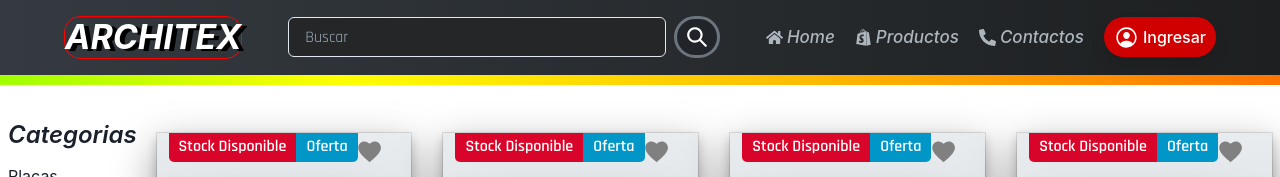
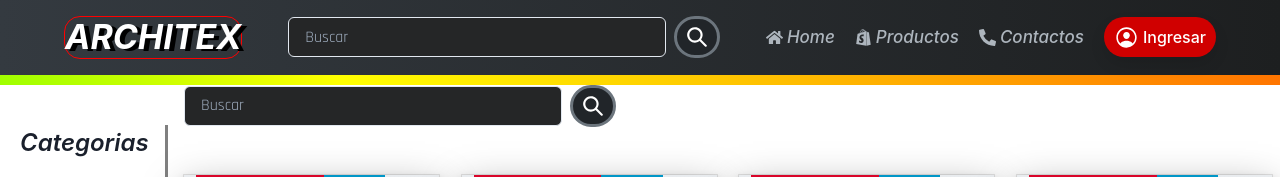
Before and after one commit to MauroGGutierrez/ecommerce-fares-G3-front-end, a React (Create React App) app: page /Products in a window 1280 px wide. Shown: the top 177 px of the page. Built offline with nearby package versions, Linux system fonts and the light colour scheme; grey boxes are pictures that could not be loaded.

Commit message:
chore: add filter

```diff
--- a/src/App.js
+++ b/src/App.js
@@ -1,24 +1,11 @@
-import { BrowserRouter as Router, Routes, Route } from "react-router-dom";
-import CreateProduct from "./pages/CreateProduct";
-import ProductCards from "./pages/ProductCards";
-import ProductDetails from "./pages/ProductDetails";
-import ProductsCatalog from "./pages/ProductsCatalog";
-import NavBar from "./pages/NavBar";
-import HomePage from "./pages/HomePage";
+import React from "react";
+import AppRoutes from "./Routes/AppRoutes";
 
 const App = () => {
   return (
-    <Router>
-      <NavBar />
-      <Routes>
-        <Route path="/" element={<HomePage />} />
-        <Route path="/Products" element={<ProductCards />} />
-        <Route path="/createProduct" element={<CreateProduct />} />
-        <Route path="/productsCatalog" element={<ProductsCatalog />} />
-        <Route path="/productDetails/:id" element={<ProductDetails />} />
-        {/* usar useParams en el componente */}
-      </Routes>
-    </Router>
+    <>
+      <AppRoutes />
+    </>
   );
 };
 
--- /dev/null
+++ b/src/Routes/AppRoutes.js
@@ -0,0 +1,25 @@
+import { BrowserRouter as Router, Routes, Route } from "react-router-dom";
+import CreateProduct from "../pages/CreateProduct";
+import HomePage from "../pages/HomePage";
+import NavBar from "../pages/NavBar";
+import ProductCards from "../pages/ProductCards";
+import ProductDetails from "../pages/ProductDetails";
+import ProductsCatalog from "../pages/ProductsCatalog";
+
+const AppRoutes = () => {
+  return (
+    <Router>
+      <NavBar />
+      <Routes>
+        <Route path="/" element={<HomePage />} />
+        <Route path="/Products" element={<ProductCards />} />
+        <Route path="/createProduct" element={<CreateProduct />} />
+        <Route path="/productsCatalog" element={<ProductsCatalog />} />
+        <Route path="/productDetails/:id" element={<ProductDetails />} />
+        {/* usar useParams en el componente */}
+      </Routes>
+    </Router>
+  );
+};
+
+export default AppRoutes;
--- /dev/null
+++ b/src/components/SearchBar.js
@@ -0,0 +1,42 @@
+import { SearchIcon } from "@chakra-ui/icons";
+import { Box, Flex, FormControl, Input } from "@chakra-ui/react";
+import React from "react";
+
+const SearchBar = ({ search }) => {
+  return (
+    <FormControl
+      w={"27rem"}
+      rounded={"lg"}
+      fontFamily={("sans-serif", "Rajdhani")}
+      fontWeight={"2x1"}
+    >
+      <Flex align={"center"} gap={2}>
+        <Input
+          id="search"
+          type="text"
+          placeholder="Buscar"
+          bg="#252627"
+          py={2}
+          color="white"
+          onChange={search}
+        />
+        <Box
+          cursor={"pointer"}
+          bg={"#212529"}
+          p={"6px 10px 6px 10px"}
+          rounded={"3xl"}
+          border={"3px solid #6c757d"}
+          _hover={{
+            transition: "all 200ms ease",
+            transform: "scale(1.07)",
+            bg: "#6c757d",
+          }}
+        >
+          <SearchIcon color={"white"} fontSize="20px" fontWeight={"bold"} />
+        </Box>
+      </Flex>
+    </FormControl>
+  );
+};
+
+export default SearchBar;
--- a/src/components/contentProduct.js
+++ b/src/components/contentProduct.js
@@ -5,8 +5,6 @@ import { MdFavorite } from "react-icons/md";
 
 const ContentProduct = ({ title, imgCards, description, price }) => {
   const [count, setCount] = useState(0);
-  // const [like, setLike] = useState(false);
-  // const [cart, setCart] = useState(false);
   const [state, setState] = useState({ like: false, cart: false });
 
   const handleClick = () => {
@@ -16,13 +14,6 @@ const ContentProduct = ({ title, imgCards, description, price }) => {
   const subtractClick = () => {
     setCount(count - 1);
   };
-
-  // const toggleLike = () => {
-  //   setLike(!like);
-  // };
-  // const toggleCart = () => {
-  //   setCart(!cart);
-  // };
 
   return (
     <Box py={12}>
@@ -37,7 +28,7 @@ const ContentProduct = ({ title, imgCards, description, price }) => {
         boxShadow={"dark-lg"}
         transition="all 500ms ease"
         _hover={{
-          transform: "scale(1.04)",
+          transform: "scale(1.03)",
           transition: "all 1000ms ease",
           border: "1px solid red",
         }}
--- a/src/data/FilterCategory.js
+++ b/src/data/FilterCategory.js
@@ -3,7 +3,7 @@ import React from "react";
 
 const FilterCategory = () => {
   return (
-    <Box ml={2} mt={8}>
+    <Box ml={5} mt={10} borderRight="3px solid gray" maxH={"40rem"}>
       <Text fontSize={"2xl"} fontWeight={"semibold"} as="i">
         Categorias
       </Text>
--- a/src/pages/NavBar.js
+++ b/src/pages/NavBar.js
@@ -7,26 +7,13 @@ import SlideBar from "../components/SlideBar";
 import { GiHamburgerMenu } from "react-icons/gi";
 import LoginButton from "../components/LoginButton";
 import { navbarstyles } from "../components/_styles";
-import {
-  Box,
-  Container,
-  Flex,
-  FormControl,
-  Input,
-  Text,
-} from "@chakra-ui/react";
-import { SearchIcon } from "@chakra-ui/icons";
+import { Box, Container, Flex, Text } from "@chakra-ui/react";
 import "../styleRgb.css";
+import SearchBar from "../components/SearchBar";
 
 const NavBar = () => {
   const [menuOpen, setMenuOpen] = useState(false);
-  const [input, setInput] = useState("");
   // const [results, setResults] = useState([]);
-
-  console.log(input);
-  const handleInput = (e) => {
-    setInput(e.target.value);
-  };
 
   return (
     <Box bgGradient="linear(to-r, #343a40,#1d1f20)" color="black" m="0">
@@ -40,43 +27,7 @@ const NavBar = () => {
             <LoginButton />
           </Box>
           <BigLogo />
-          <FormControl
-            w={"27rem"}
-            rounded={"lg"}
-            fontFamily={("sans-serif", "Rajdhani")}
-            fontWeight={"2x1"}
-          >
-            <Flex align={"center"} gap={2}>
-              <Input
-                id="search"
-                value={input}
-                onChange={handleInput}
-                type="search"
-                placeholder="Buscar"
-                bg="#252627"
-                py={2}
-                color="white"
-              />
-              <Box
-                cursor={"pointer"}
-                bg={"#212529"}
-                p={"6px 10px 6px 10px"}
-                rounded={"3xl"}
-                border={"3px solid #6c757d"}
-                _hover={{
-                  transition: "all 200ms ease",
-                  transform: "scale(1.07)",
-                  bg: "#6c757d",
-                }}
-              >
-                <SearchIcon
-                  color={"white"}
-                  fontSize="20px"
-                  fontWeight={"bold"}
-                />
-              </Box>
-            </Flex>
-          </FormControl>
+          <SearchBar />
           <Flex
             d={["none", "none", "flex", "flex"]}
             alignItems="center"
--- a/src/pages/ProductCards.js
+++ b/src/pages/ProductCards.js
@@ -1,19 +1,37 @@
 import { Container, Flex, Grid } from "@chakra-ui/react";
-import React from "react";
+import React, { useState } from "react";
 import ContentProduct from "../components/contentProduct";
+import SearchBar from "../components/SearchBar";
 import { contentCards } from "../data/contentCards";
 import FilterCategory from "../data/FilterCategory";
 
 const ProductCards = () => {
+  const [searchaTerm, setSearchaTerm] = useState("");
+
+  const handleSearch = (e) => {
+    setSearchaTerm(e.target.value);
+  };
+
   return (
     <Flex>
       <FilterCategory />
-      <Container p="0" m="0 auto" maxW={"90%"} mr={2}>
+      <Container p="0" m="0 auto" maxW={"90%"} mr={2} ml={4}>
+        <SearchBar search={handleSearch} />
         <Grid
           gridTemplateColumns="repeat(auto-fill, minmax(250px,1fr))"
-          gap="2rem"
+          gap="1.4rem"
         >
-          {contentCards.map((cards) => (
+          {contentCards
+            .filter((val) => {
+              if (searchaTerm === "") {
+                return val;
+              } else if (
+                val.title.toLowerCase().includes(searchaTerm.toLowerCase())
+              ) {
+                return val;
+              }
+            })
+            .map((cards) => (
               <ContentProduct
                 key={cards.id}
                 title={cards.title}
```
Lines whose indentation alone changed are shown as unchanged.
